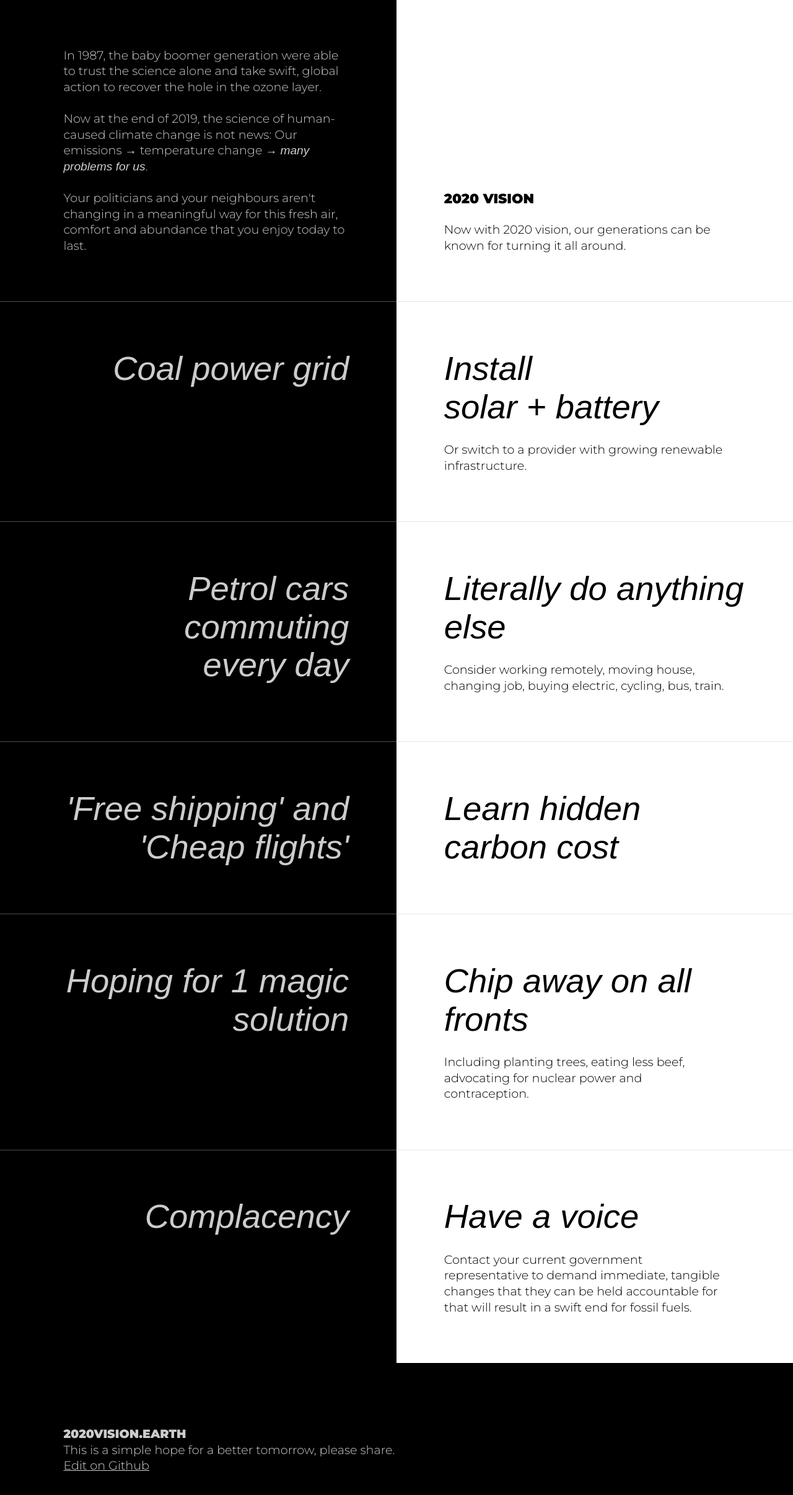
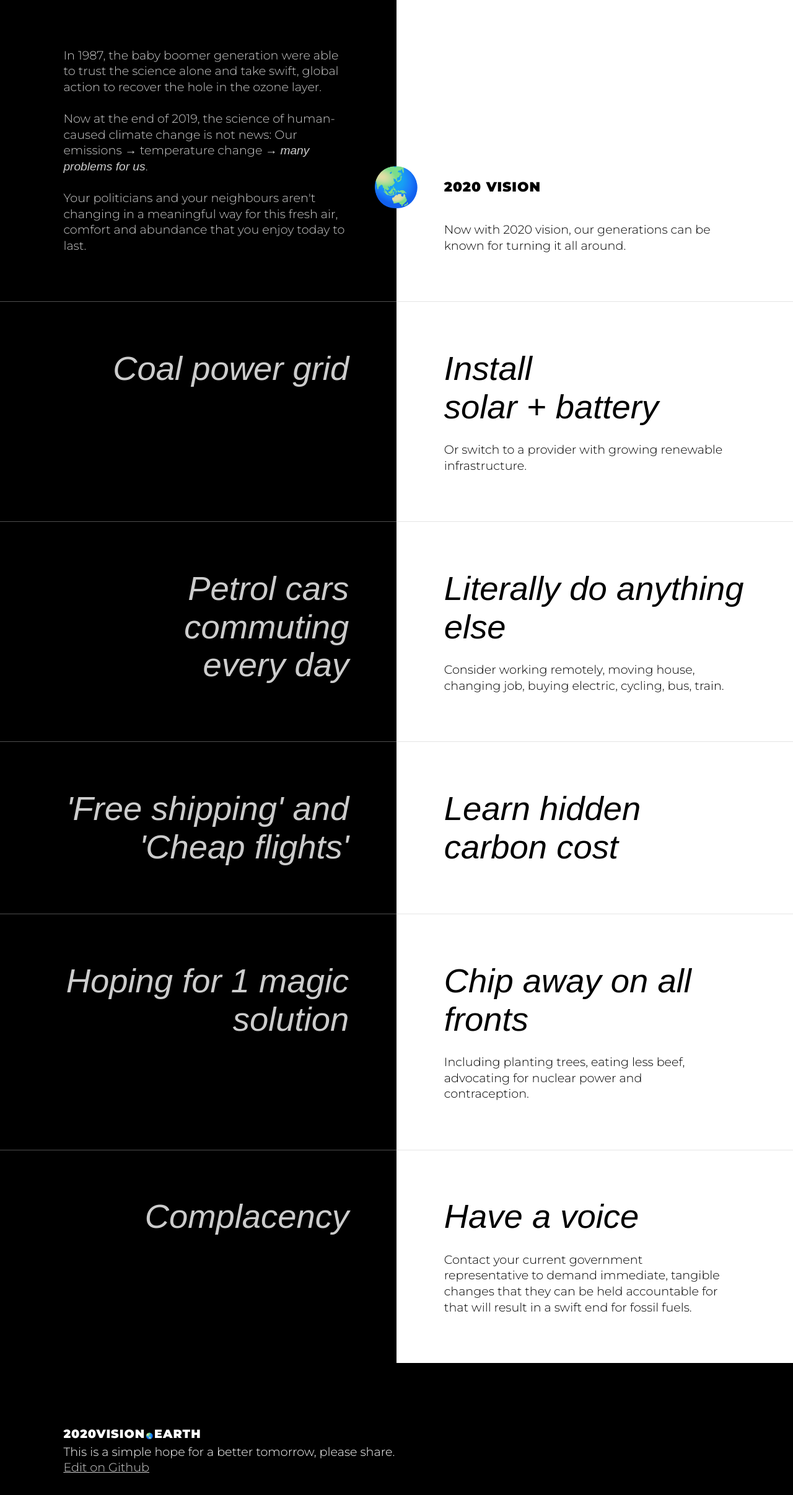
Before and after one commit to danfo/2020-vision, a plain HTML site: page index.html in a window 1280 px wide. Shown: the whole page at 62% size. Drawn offline with Linux system fonts and the light colour scheme; a web font is replaced by a local one.

Commit message:
Add earth emoji

```diff
--- a/index.html
+++ b/index.html
@@ -24,6 +24,12 @@
       h1, b {
         font-family: 'Montserrat', sans-serif;
         font-weight: 900;
+        letter-spacing: 1px;
+      }
+      b sub {
+        font-size: 0.5em;
+        vertical-align: baseline;
+        padding: 0 1px;
       }
       h2, i {
         font-family: 'Trirong', sans-serif;
@@ -33,6 +39,15 @@
       p {
         font-family: 'Montserrat', sans-serif;
         font-weight: 300;
+      }
+      footer {
+        color: white;
+      }
+      .positive {
+        position: relative;
+      }
+      .earth {
+        position: absolute;
       }
 
       /* Single column layout for small screens */
@@ -71,9 +86,15 @@
         .positive {
           padding: 2rem;
         }
+        .earth {
+          top: 0;
+          left: 50%;
+          transform: translateX(-50%) translateY(-50%);
+          font-size: 4rem;
+        }
         h1 {
           text-align: center;
-          margin: 4rem 0;
+          margin: 1rem 0 2rem 0;
           font-size: 2rem;
         }
         .positive h2 {
@@ -83,7 +104,6 @@
         }
         footer {
           padding: 2rem;
-          color: white;
         }
       }
 
@@ -97,6 +117,7 @@
         }
         h1 {
           font-size: calc(0.4rem + 1.2vw);
+          line-height: calc(0.5rem + 4.2vw);
         }
         h2 {
           font-size: calc(0.2rem + 4vw);
@@ -118,6 +139,11 @@
         }
         section:not(:first-child) .positive {
           border-top: 1px solid rgba(0, 0, 0, 0.1);
+        }
+        .earth {
+          left: 0;
+          transform: translateX(-50%);
+          font-size: calc(0.5rem + 4.2vw);
         }
         .positive h1 {
           margin: 2vw 0 0 6vw;
@@ -160,7 +186,10 @@
         </p>
       </div>
       <div class="positive">
-        <h1>2020 VISION</h1>
+        <h1>
+          <div class="earth">🌏</div>
+          2020 VISION
+        </h1>
         <p>Now with 2020 vision, our generations can be known for turning it all around.</p>
       </div>
     </section>
@@ -217,7 +246,7 @@
       </div>
     </section>
     <footer>
-      <p><b>2020VISION.EARTH</b></p>
+      <p><b>2020VISION<sub>🌏</sub>EARTH</b></p>
       <p>
         This is a simple hope for a better tomorrow, please share.
       </p>
```
